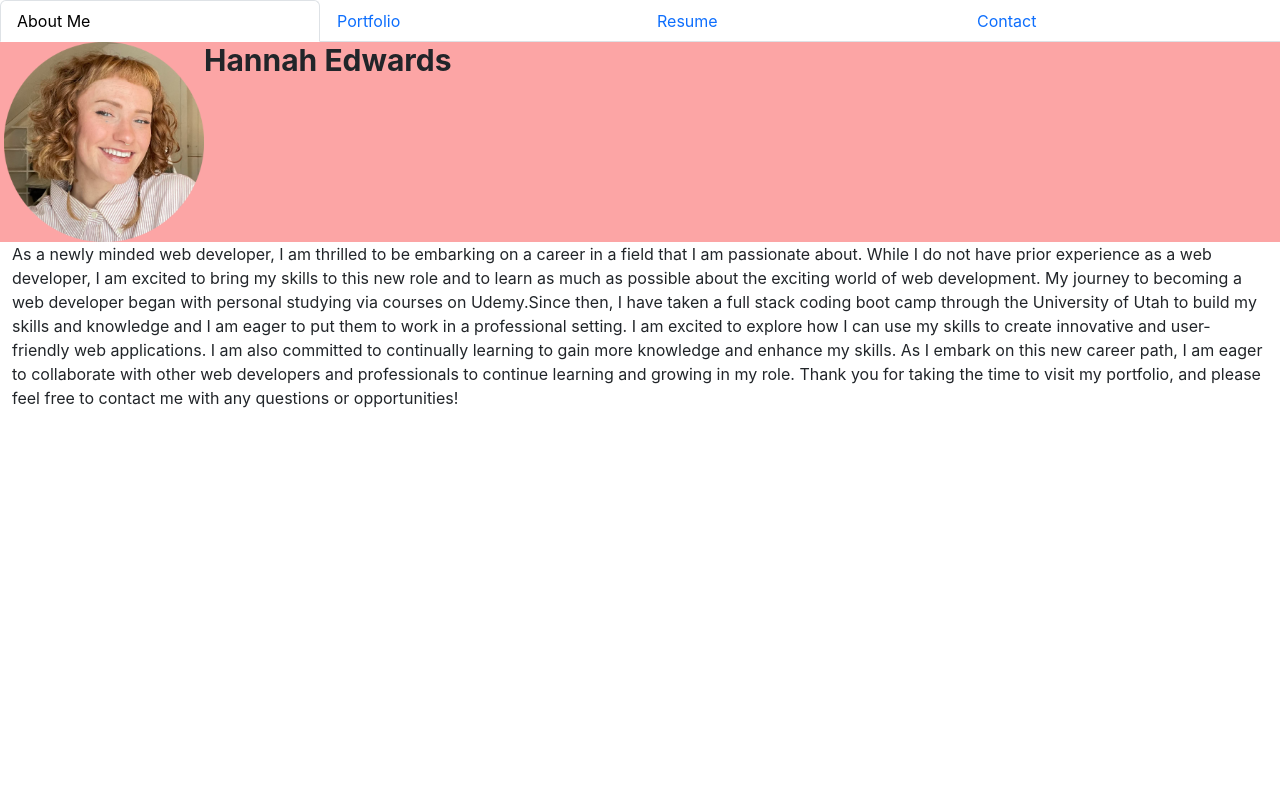
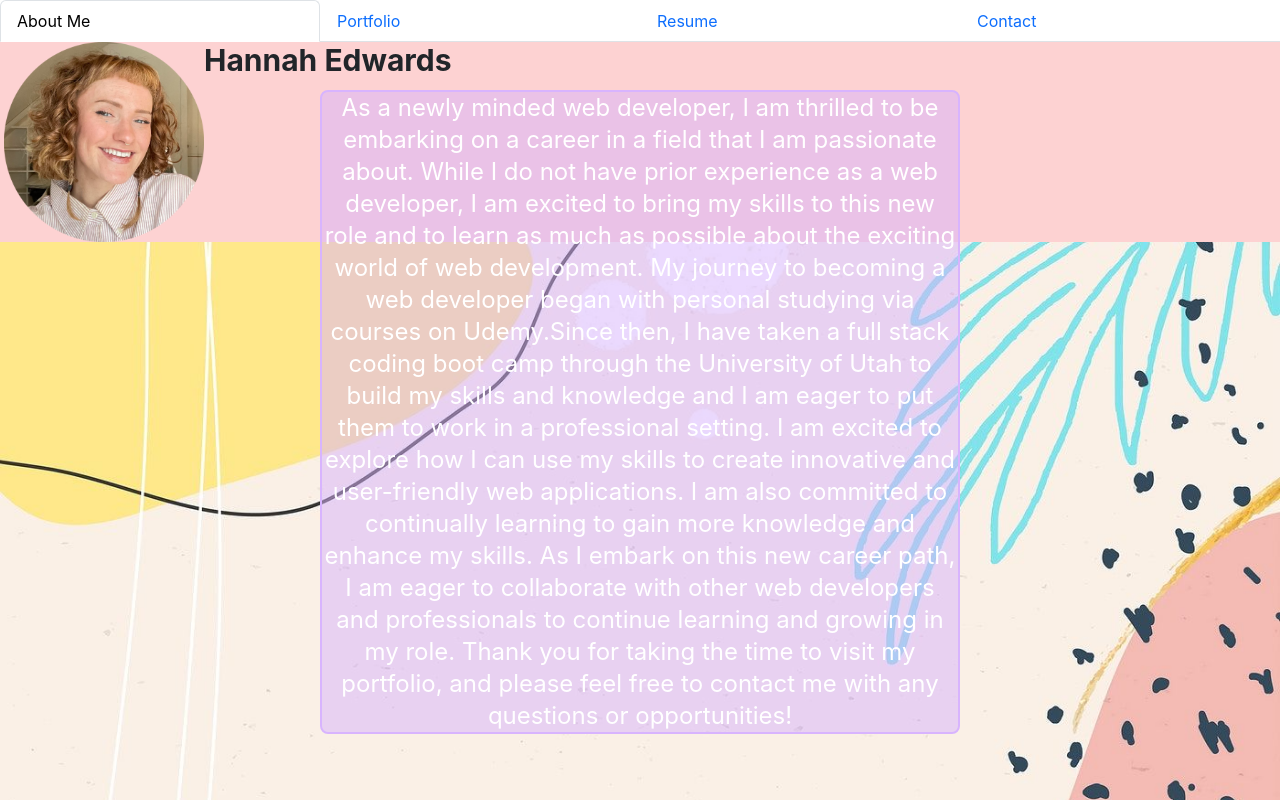
Before and after one commit to hannahedwards/My-Portfolio, a React (Create React App) app: page / in a window 1280 px wide. Shown: the top 800 px of the page. Built offline with nearby package versions, Linux system fonts and the light colour scheme.

Commit message:
style update

```diff
--- a/src/components/pages/Contact.js
+++ b/src/components/pages/Contact.js
@@ -11,7 +11,7 @@ export default function Contact() { //contact me
 
   return (
     <div className="">
-      <form className='contact-form' onSubmit={handleSubmit(onSubmit)}>
+      <form className='form' onSubmit={handleSubmit(onSubmit)}>
         <div>
         <label htmlFor='name'>Full Name:</label>
         <input type='text' placeholder='First Name'></input>
@@ -22,7 +22,7 @@ export default function Contact() { //contact me
         </div>
         <div>
         <label htmlFor='message'>Message:</label>
-        <textarea type='text' placeholder='Whats your message?' rows='5' cols='30'></textarea>
+        <textarea className='border-solid border-2 border-purple-300 rounded-lg' type='text' placeholder='Whats your message?' rows='5' cols='30'></textarea>
         </div>
         <div>
         {errors.email && <span>Invalid email</span>}
--- a/src/components/pages/Home.js
+++ b/src/components/pages/Home.js
@@ -1,22 +1,25 @@
 import React from 'react';
 import myImage from '../images/me.png';
+// import background from '../images/background.jpg'
+import background1 from '../images/pastel.jpg'
 export default function aboutMe() { //about me
   return (
     <div>
-      <section>
-        <div className=' mx-auto px-1 flex bg-red-300'>
-        <img src={myImage} alt="me" width="200" height="220"  />
+      <div className="relative">
+        <section className="">
+          <div className=' mx-auto px-1 flex bg-red-300/50'>
+            <img src={myImage} alt="me" width="200" height="220" />
             <h1 className='text-3xl font-bold '>Hannah Edwards</h1>
           </div>
-      <p className='container'>
+          <p className='absolute top-1/4 left-1/2 transform -translate-x-1/2 -translate-y-1/2 text-center text-white text-2xl bg-purple-300/50  border-solid border-2 border-purple-300 rounded-lg'>
             As a newly minded web developer, I am thrilled to be embarking on a career in a field that I am passionate about. While I do not have prior experience as a web developer, I am excited to bring my skills to this new role and to learn as much as possible about the exciting world of web development.
             My journey to becoming a web developer began with personal studying via courses on Udemy.Since then, I have taken a full stack coding boot camp through the University of Utah to build my skills and knowledge and I am eager to put them to work in a professional setting.
             I am excited to explore how I can use my skills to create innovative and user-friendly web applications. I am also committed to continually learning to gain more knowledge and enhance my skills.
             As I embark on this new career path, I am eager to collaborate with other web developers and professionals to continue learning and growing in my role. Thank you for taking the time to visit my portfolio, and please feel free to contact me with any questions or opportunities!
-
           </p>
         </section>
+        <img src={background1} alt="background" />
       </div>
-
+    </div>
   );
 }
```
Also changed, not shown: src/components/images/pastel.jpg (added), 1 other file (tests, documents, lock files or other folders). Lines whose indentation alone changed are shown as unchanged.
